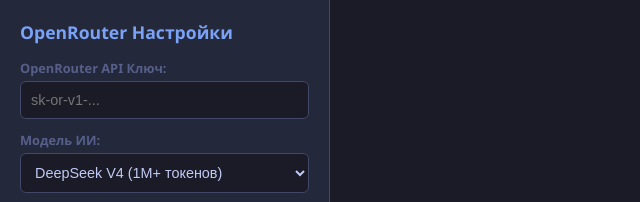
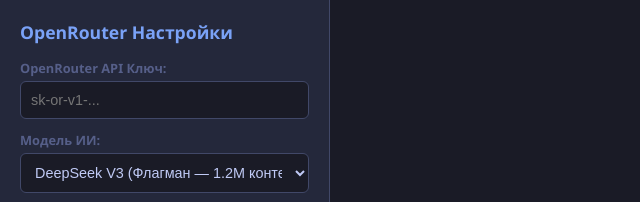
Before and after one commit to seryoja2049-boop/my-deepseek-chat, a plain HTML site: page index.html in a window 1280 px wide. Shown: the top 202 px of the page, 0-640 px from the left. Drawn offline with nearby package versions, Linux system fonts and the light colour scheme.

Commit message:
Update index.html

```diff
--- a/index.html
+++ b/index.html
@@ -161,9 +161,8 @@
             <div class="form-group" style="margin-top: 12px;">
                 <label for="modelSelect">Модель ИИ:</label>
                 <select id="modelSelect">
-                    <option value="deepseek/deepseek-v4">DeepSeek V4 (1М+ токенов)</option>
-                    <option value="deepseek/deepseek-r1">DeepSeek R1 (Рассуждения)</option>
-                    <option value="deepseek/deepseek-chat">DeepSeek V3 (Быстрая)</option>
+                    <option value="deepseek/deepseek-chat">DeepSeek V3 (Флагман — 1.2М контекст)</option>
+                    <option value="deepseek/deepseek-r1">DeepSeek R1 (Рассуждения — 1.2М контекст)</option>
                 </select>
             </div>
             <div class="form-group" style="margin-top: 12px;">
```
